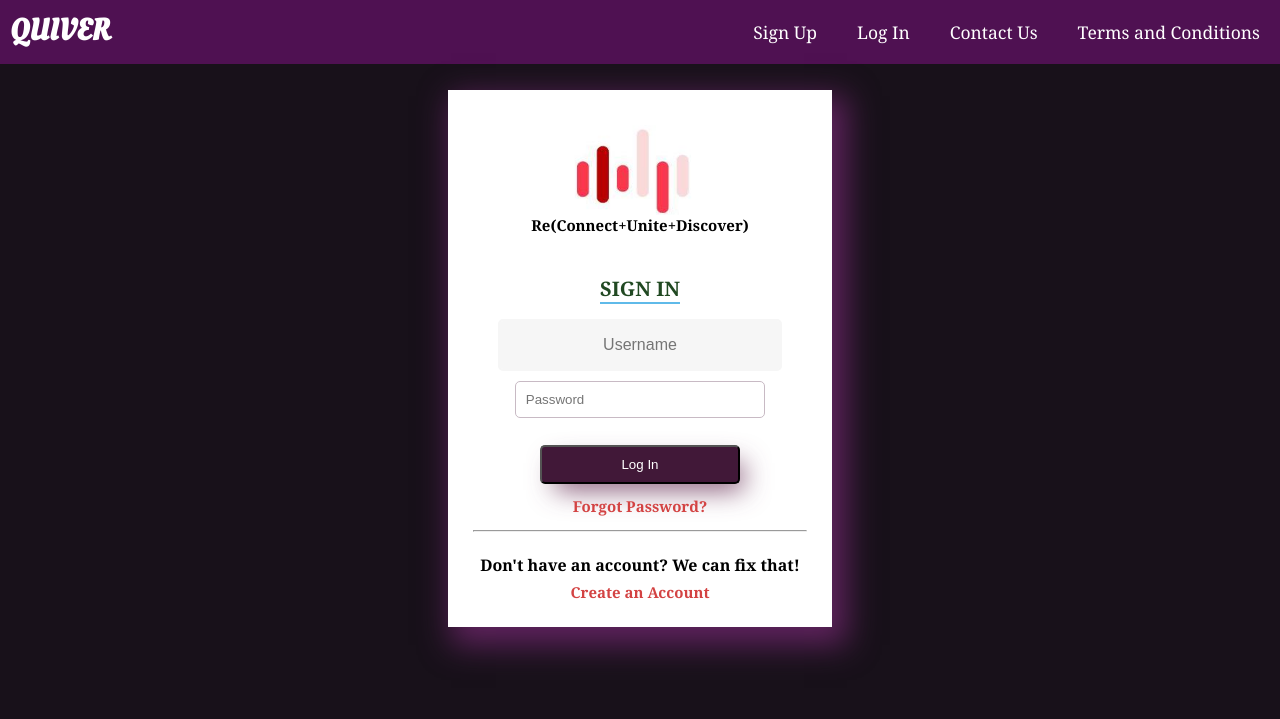
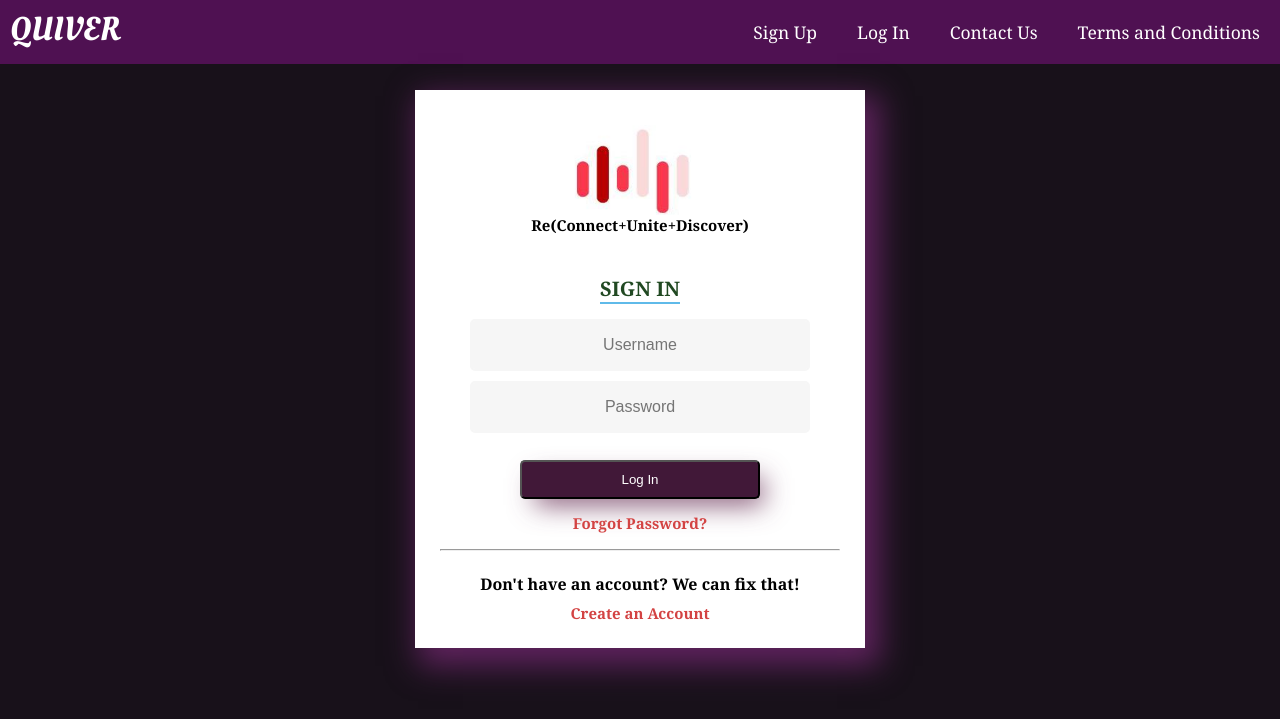
Before and after one commit to Sid200026/Quiver, a Django app: page /login/ in a window 1280 px wide. Shown: the top 719 px of the page. Run offline with Django 3.2, Linux system fonts and the light colour scheme; parts of the project's set-up code (start-up, migrations or seed data) failed here and were passed over.

Commit message:
Changed CSS

```diff
--- a/Quiver/loginsignup/static/loginsignup/CSS/loginpagestyle.css
+++ b/Quiver/loginsignup/static/loginsignup/CSS/loginpagestyle.css
@@ -65,7 +65,7 @@ a {
 
 .signin
 {
-width: 30%;
+width: 450px;
 background-color: rgb(255, 255, 255);
 padding: 25px;
 margin: 8% auto;
@@ -149,7 +149,7 @@ input[type=button]:active, input[type=submit]:active, input[type=reset]:active
     transform: scale(0.95);
   }
 
-input[type=text] {
+input[type=text], input[type=password]{
     background-color: #f6f6f6;
     border: none;
     color: #0d0d0d;
@@ -164,7 +164,6 @@ input[type=text] {
     -webkit-border-radius: 5px 5px 5px 5px;
     border-radius: 5px 5px 5px 5px;
   }
-  /*Navigation bar*/
 
   ul {
     list-style-type: none;
@@ -198,11 +197,11 @@ input[type=text] {
 .navQuiver
 {
   float:left;
-  font-size: 30;
+  font-size: 33;
   color: white;
   font-family:'Oleo Script', cursive;
-  font-weight: 600;
-  margin-top: 10;
+  font-weight: 100;
+  margin-top: 7;
   margin-left: 10;
 
 }
--- a/Quiver/loginsignup/static/loginsignup/CSS/stylesignup.css
+++ b/Quiver/loginsignup/static/loginsignup/CSS/stylesignup.css
@@ -120,11 +120,11 @@ ul {
 .navQuiver
 {
   float:left;
-  font-size: 30;
+  font-size: 33;
   color: white;
   font-family:'Oleo Script', cursive;
-  font-weight: 600;
-  margin-top: 10;
+  font-weight: 100;
+  margin-top: 7;
   margin-left: 10;
 
 }
```
